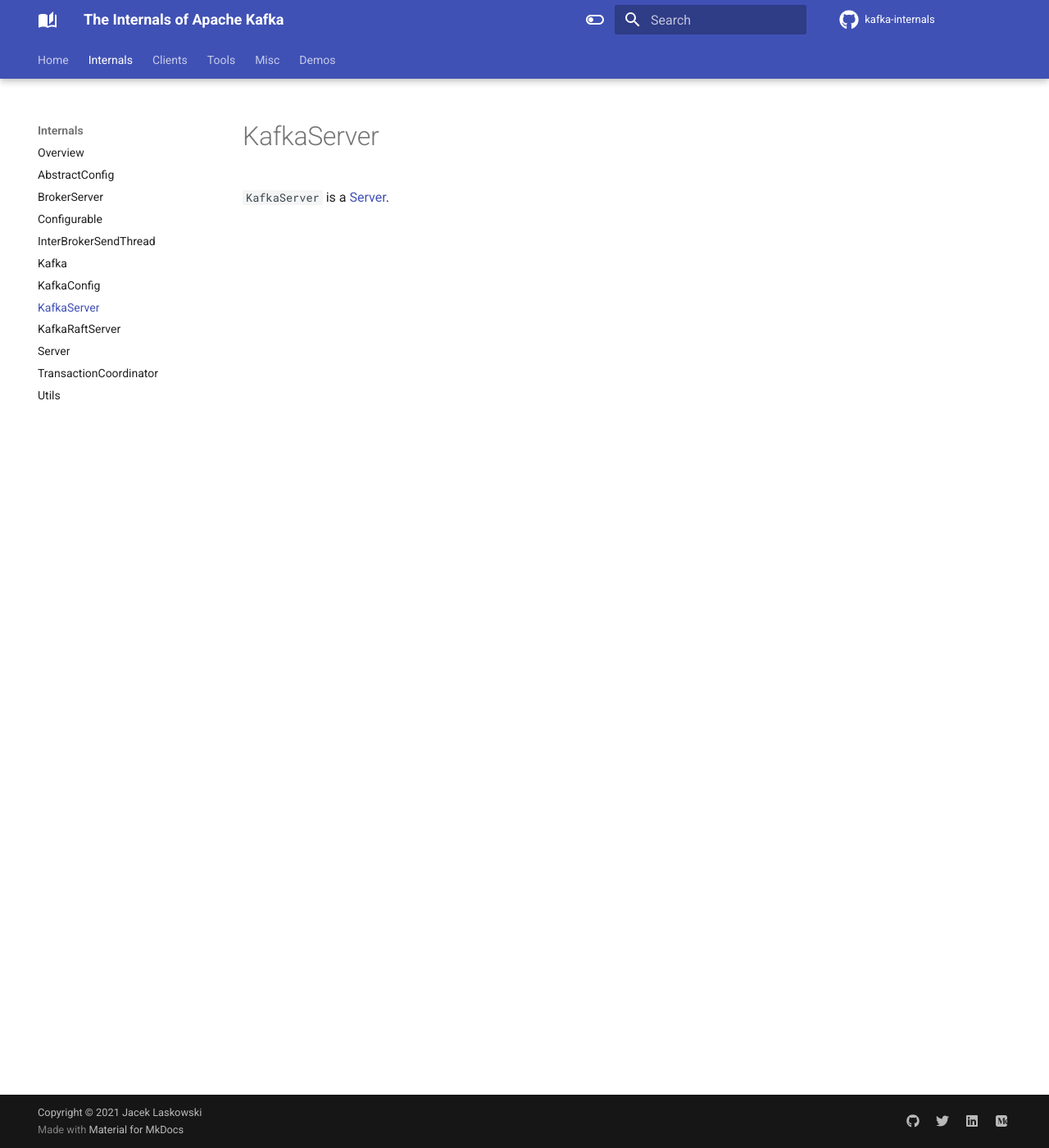
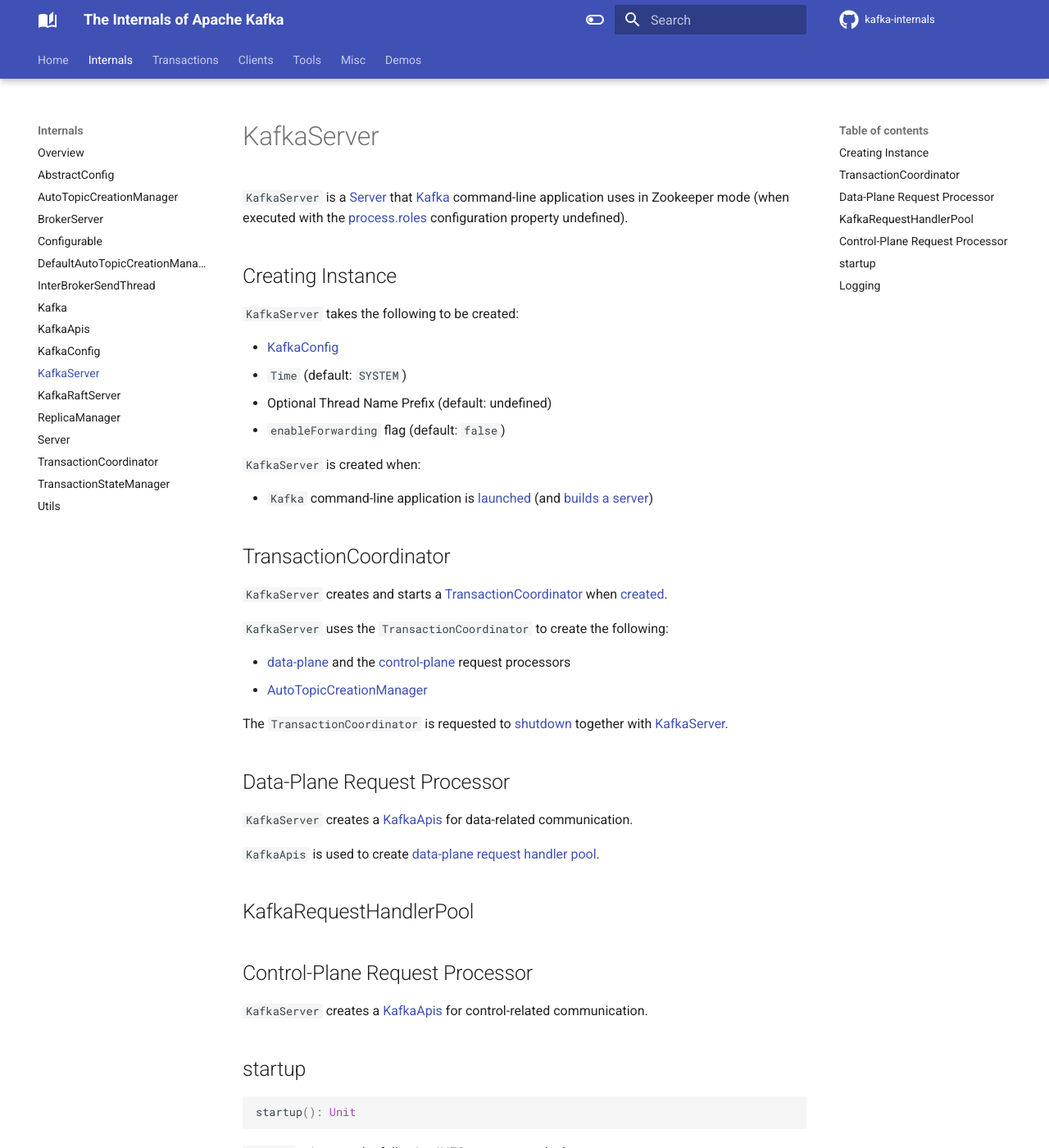
Before and after one commit to japila-books/kafka-internals, an MkDocs documentation site: the page built from docs/KafkaServer.md, in a window 1280 px wide and 1400 px high. Shown: the whole window at 82% size. Built offline with MkDocs 1.6.1 and Material for MkDocs 9.7.7, drawn with Linux system fonts in a browser that asks for light colours; comment, search, counter and statistics services are not loaded; some of the changed text lies outside the part shown.

Commit message:
Transactions

````diff
--- a/docs/KafkaServer.md
+++ b/docs/KafkaServer.md
@@ -1,3 +1,81 @@
 # KafkaServer
 
-`KafkaServer` is a [Server](Server.md).
+`KafkaServer` is a [Server](Server.md) that [Kafka](Kafka.md) command-line application uses in Zookeeper mode (when executed with the [process.roles](KafkaConfig.md#process.roles) configuration property undefined).
+
+## Creating Instance
+
+`KafkaServer` takes the following to be created:
+
+* <span id="config"> [KafkaConfig](KafkaConfig.md)
+* <span id="time"> `Time` (default: `SYSTEM`)
+* <span id="threadNamePrefix"> Optional Thread Name Prefix (default: undefined)
+* <span id="enableForwarding"> `enableForwarding` flag (default: `false`)
+
+`KafkaServer` is created when:
+
+* `Kafka` command-line application is [launched](Kafka.md#main) (and [builds a server](Kafka.md#buildServer))
+
+## <span id="transactionCoordinator"> TransactionCoordinator
+
+`KafkaServer` creates and starts a [TransactionCoordinator](TransactionCoordinator.md) when [created](#creating-instance).
+
+`KafkaServer` uses the `TransactionCoordinator` to create the following:
+
+* [data-plane](#dataPlaneRequestProcessor) and the [control-plane](#controlPlaneRequestProcessor) request processors
+* [AutoTopicCreationManager](AutoTopicCreationManager.md)
+
+The `TransactionCoordinator` is requested to [shutdown](TransactionCoordinator.md#shutdown) together with [KafkaServer](#shutdown).
+
+## <span id="dataPlaneRequestProcessor"> Data-Plane Request Processor
+
+`KafkaServer` creates a [KafkaApis](KafkaApis.md) for data-related communication.
+
+`KafkaApis` is used to create [data-plane request handler pool](#dataPlaneRequestHandlerPool).
+
+## <span id="dataPlaneRequestHandlerPool"> KafkaRequestHandlerPool
+
+## <span id="controlPlaneRequestProcessor"> Control-Plane Request Processor
+
+`KafkaServer` creates a [KafkaApis](KafkaApis.md) for control-related communication.
+
+## <span id="startup"> startup
+
+```scala
+startup(): Unit
+```
+
+`startup` prints out the following INFO message to the logs:
+
+```text
+starting
+```
+
+`startup` [initZkClient](#initZkClient) and creates a [ZkConfigRepository](#configRepository).
+
+`startup`...FIXME
+
+`startup` prints out the following INFO message to the logs:
+
+```text
+Cluster ID = [clusterId]
+```
+
+`startup`...FIXME
+
+`startup` creates a [TransactionCoordinator](#transactionCoordinator) (with the [ReplicaManager](#replicaManager)) and requests it to [startup](TransactionCoordinator.md#startup).
+
+`startup`...FIXME
+
+`startup` is part of the [Server](Server.md#startup) abstraction.
+
+## Logging
+
+Enable `ALL` logging level for `kafka.server.KafkaServer` logger to see what happens inside.
+
+Add the following line to `log4j.properties`:
+
+```text
+log4j.logger.kafka.server.KafkaServer=ALL
+```
+
+Refer to [Logging](logging.md).
--- a/mkdocs.yml
+++ b/mkdocs.yml
@@ -106,16 +106,23 @@ nav:
   - Internals:
     - Overview: overview.md
     - AbstractConfig: AbstractConfig.md
+    - AutoTopicCreationManager: AutoTopicCreationManager.md
     - BrokerServer: BrokerServer.md
     - Configurable: Configurable.md
+    - DefaultAutoTopicCreationManager: DefaultAutoTopicCreationManager.md
     - InterBrokerSendThread: InterBrokerSendThread.md
     - Kafka: Kafka.md
+    - KafkaApis: KafkaApis.md
     - KafkaConfig: KafkaConfig.md
     - KafkaServer: KafkaServer.md
     - KafkaRaftServer: KafkaRaftServer.md
+    - ReplicaManager: ReplicaManager.md
     - Server: Server.md
     - TransactionCoordinator: TransactionCoordinator.md
+    - TransactionStateManager: TransactionStateManager.md
     - Utils: Utils.md
+  - Transactions:
+    - transactions/index.md
   - Clients:
     - clients/index.md
     - Admin:
````
Also changed, not shown: docs/AutoTopicCreationManager.md (added, +65 -0 lines), docs/DefaultAutoTopicCreationManager.md (added, +25 -0 lines), docs/KafkaApis.md (added, +63 -0 lines), docs/ReplicaManager.md (added, +3 -0 lines), docs/TransactionCoordinator.md (+28 -1 lines), docs/TransactionStateManager.md (added, +59 -0 lines), docs/transactions/index.md (added, +12 -0 lines).
